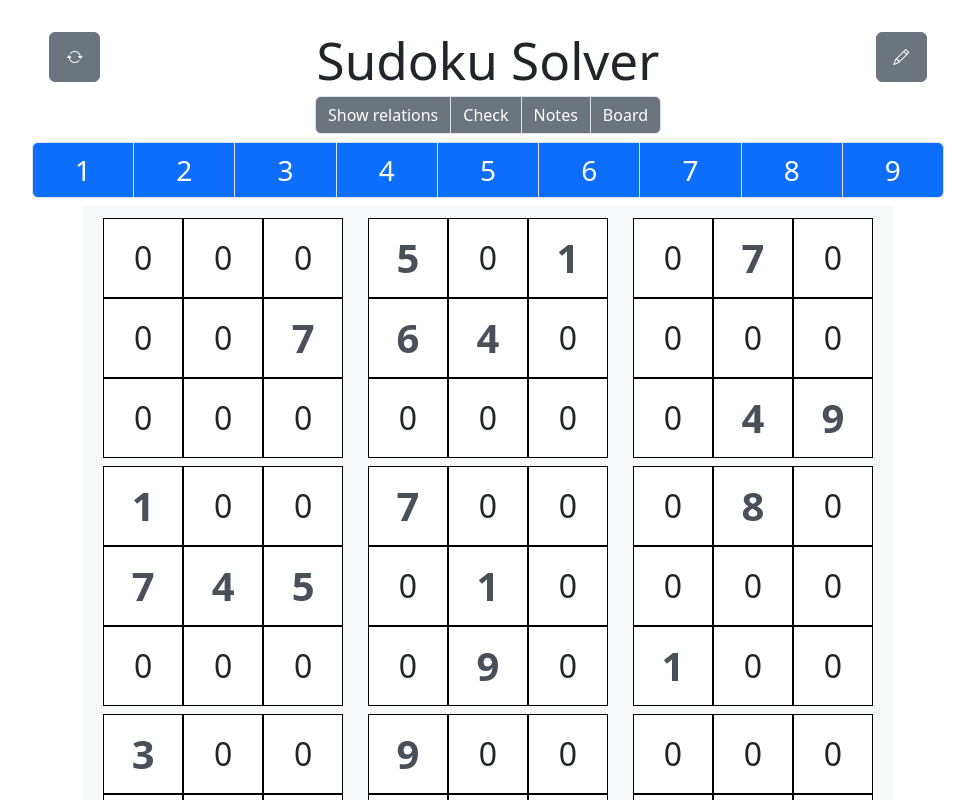
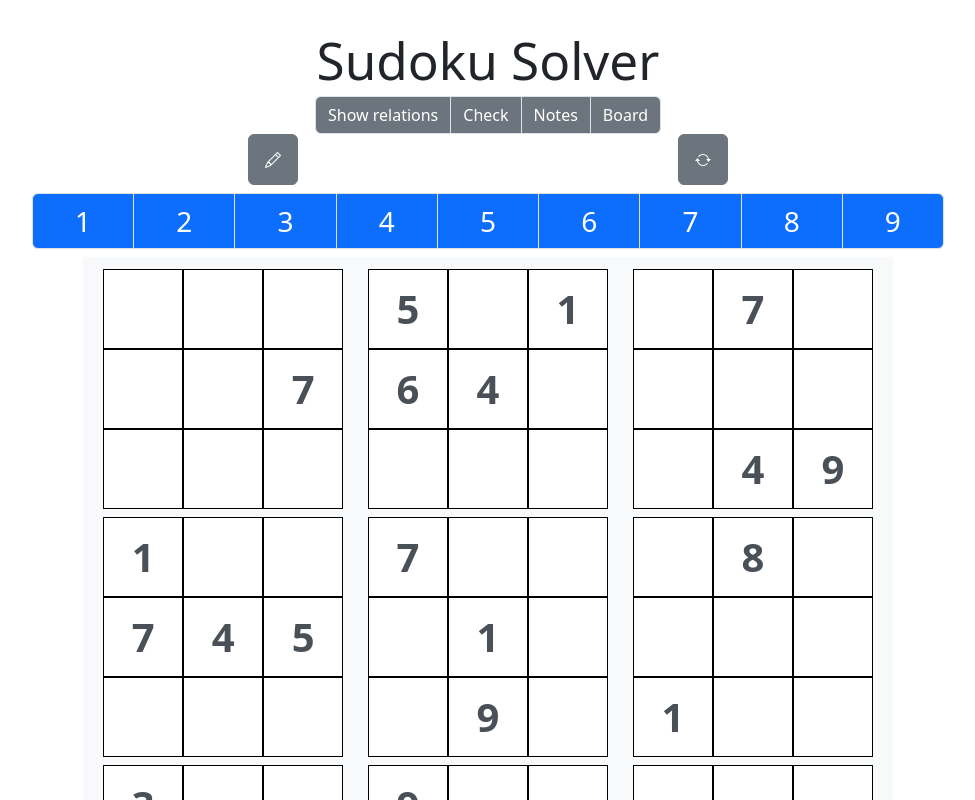
Before and after one commit to RobotMonkeyLLC/sudoku_solver, a React (Vite) app in the folder sudoku-solver/: page / in a window 1280 px wide. Shown: the top 800 px of the page, without its empty margins (152-1127 px from the left). Built offline with nearby package versions, Linux system fonts and the light colour scheme.

Commit message:
note selection highlights

```diff
--- a/sudoku-solver/src/SudokuContext.jsx
+++ b/sudoku-solver/src/SudokuContext.jsx
@@ -17,7 +17,7 @@ const boardReducer = (state, action) => {
             return newState;
         case 'UPDATE_NOTE':
             newState = structuredClone(state);
-            newState[g][i][j][value-1] = true//!(newState[g][i][j][value-1]);
+            newState[g][i][j][value-1] = !(newState[g][i][j][value-1]);
             return newState;
     }
 }
--- a/sudoku-solver/src/components/Cell.jsx
+++ b/sudoku-solver/src/components/Cell.jsx
@@ -7,7 +7,7 @@ export default function Cell({value, coor, shouldStop = false}) {
     const {g, i, j} = coor;
 
     const handleClick = () => {
-        if (puzzle[g][i][j] !== 0) return;
+        if (puzzle[g][i] && puzzle[g][i][j] !== 0) return;
         setSelected({...coor});
     }
 
@@ -18,7 +18,7 @@ export default function Cell({value, coor, shouldStop = false}) {
     const noteClass = isNote ? ' note-cell ' : false;
     const baseClass = `${noteClass || 'cell d-flex flex-wrap'} p-0 border border-black align-items-center justify-content-center`;
     const puzzleClass = isPuzzle ? ' fs-1 text-dark-emphasis fw-bold ' : ' cursor-pointer fs-2 ';
-    const selectedClass = isSelected ? ' bg-dark-subtle ':' bg-white '
+    const selectedClass = isSelected ? ' bg-dark opacity-50 ':' bg-white '
 
     return (
         <div className={baseClass + puzzleClass + ' ' + selectedClass}
@@ -26,7 +26,7 @@ export default function Cell({value, coor, shouldStop = false}) {
             {(isPuzzle && value) ||
             (takingNotes &&
             (shouldStop && <CellGroup group={notes[g][i][j]} g={g} shouldStop={true}></CellGroup>))||
-            (value)}
+            (value == 0 ? '' : value)}
         </div>
     )
 }
--- a/sudoku-solver/src/components/CellGroup.jsx
+++ b/sudoku-solver/src/components/CellGroup.jsx
@@ -5,7 +5,7 @@ export default function CellGroup({group, g, shouldStop = false}) {
 
             group.map((x, i) => (
 
-                        x && x.map((y, j) => (
+                        x.length && x.map((y, j) => (
                             <Cell key={j} value={y} coor={{g:g, i:i, j:j}} shouldStop></Cell>
                         )) ||
                         <Cell key={i+'2'} value={x} coor={{g:g, i:i, j:false}} shouldStop={false}></Cell>
--- a/sudoku-solver/src/components/Header.jsx
+++ b/sudoku-solver/src/components/Header.jsx
@@ -9,15 +9,16 @@ export default function Header() {
     return (
         <header className="col-12">
             <div className="row justify-content-evenly">
-                <button className="btn btn-h btn-secondary bi bi-arrow-repeat"
-                onClick={()=> boardActions({type:'RESET_BOARD'})}></button>
-                <div className="col-4">
+
+                <div className="col-md-4 col-lg-12">
                     <h1 className='col-12'>Sudoku Solver</h1>
                     <Guides></Guides>
                 </div>
 
                 <button className={`btn btn-h ${takingNotes ? 'btn-outline border-dark':'btn-secondary'} bi bi-pencil`}
                 onClick={() => setTakingNotes(!takingNotes)}></button>
+                <button className="btn btn-h btn-secondary bi bi-arrow-repeat"
+                onClick={()=> boardActions({type:'RESET_BOARD'})}></button>
             </div>
         </header>
     )
--- a/sudoku-solver/src/components/Tiles.jsx
+++ b/sudoku-solver/src/components/Tiles.jsx
@@ -6,10 +6,10 @@ export default function Tiles() {
 
     const handleClick = (num) => {
         if (selected === null) return;
-
         switch(takingNotes) {
             case true:
                 noteActions({type: 'UPDATE_NOTE', payload: {g:selected.g, i: selected.i, j: selected.j, value: num}});
+                //setSelected(null);
                 return;
             case false:
                 boardActions({type: 'UPDATE_BOARD', payload: {g:selected.g, i: selected.i, j: selected.j, value: num}});
```
